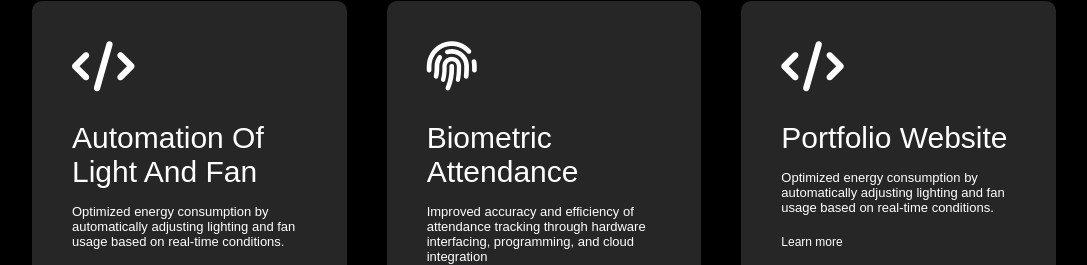
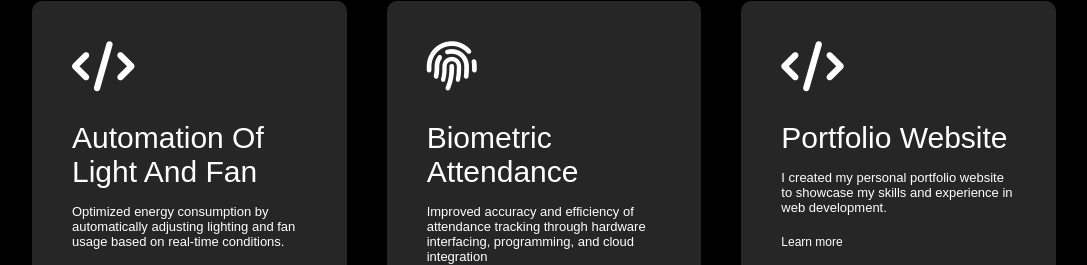
Before and after one commit to Md-Azam-Ansari/My-Portfolio-website, a plain HTML site: page index.html in a window 1280 px wide. Shown: the part 1650-1915 px from the top of the page, without its empty margins (96-1183 px from the left). Drawn offline with Linux system fonts and the light colour scheme.

Commit message:
Update index.html

```diff
--- a/index.html
+++ b/index.html
@@ -112,8 +112,7 @@
             <i class="fa-solid fa-code"></i>
             <h2>Portfolio Website</h2>
             <p>
-              Optimized energy consumption by automatically adjusting lighting
-              and fan usage based on real-time conditions.
+              I created my personal portfolio website to showcase my skills and experience in web development.
             </p>
             <a href="">Learn more</a>
           </div>
```
